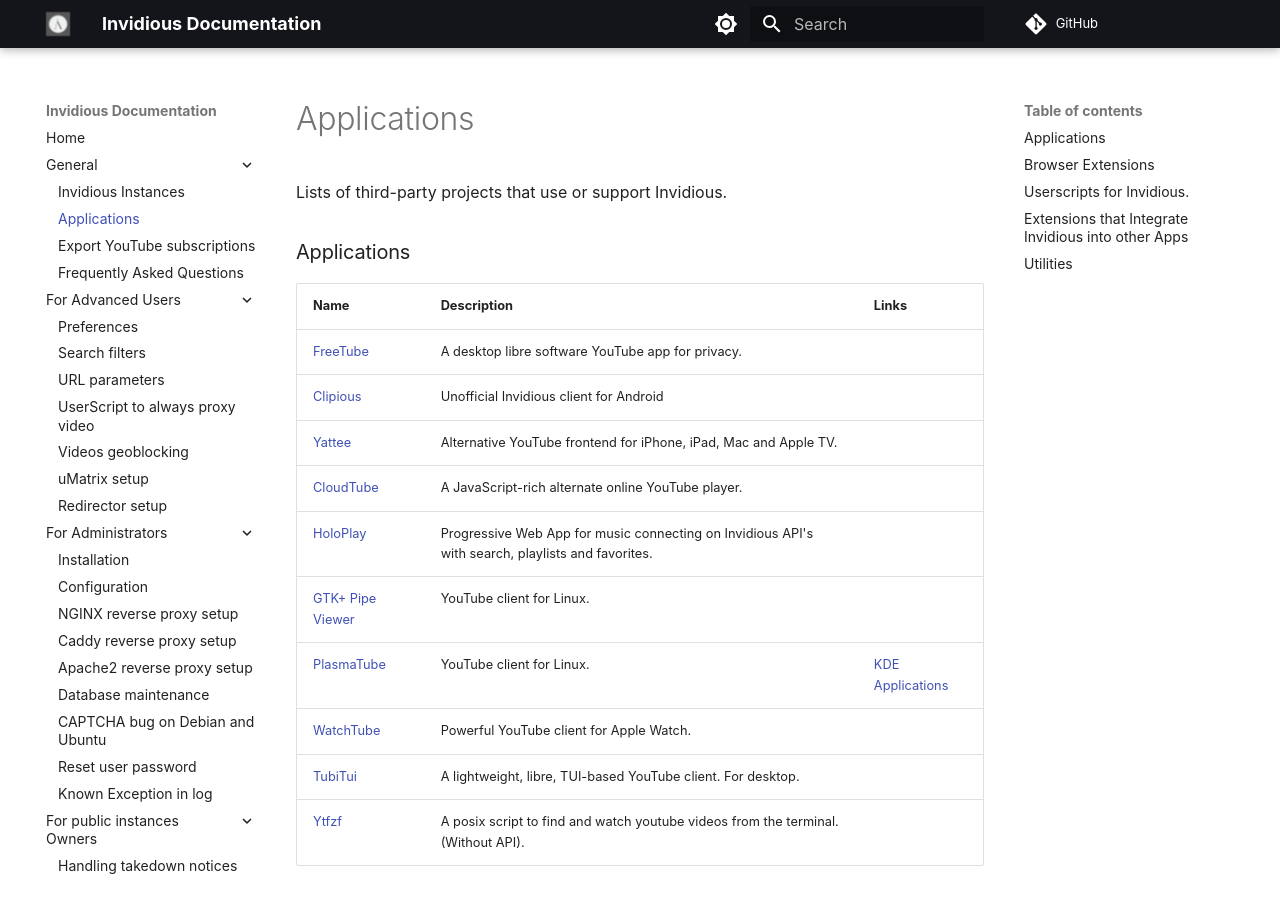
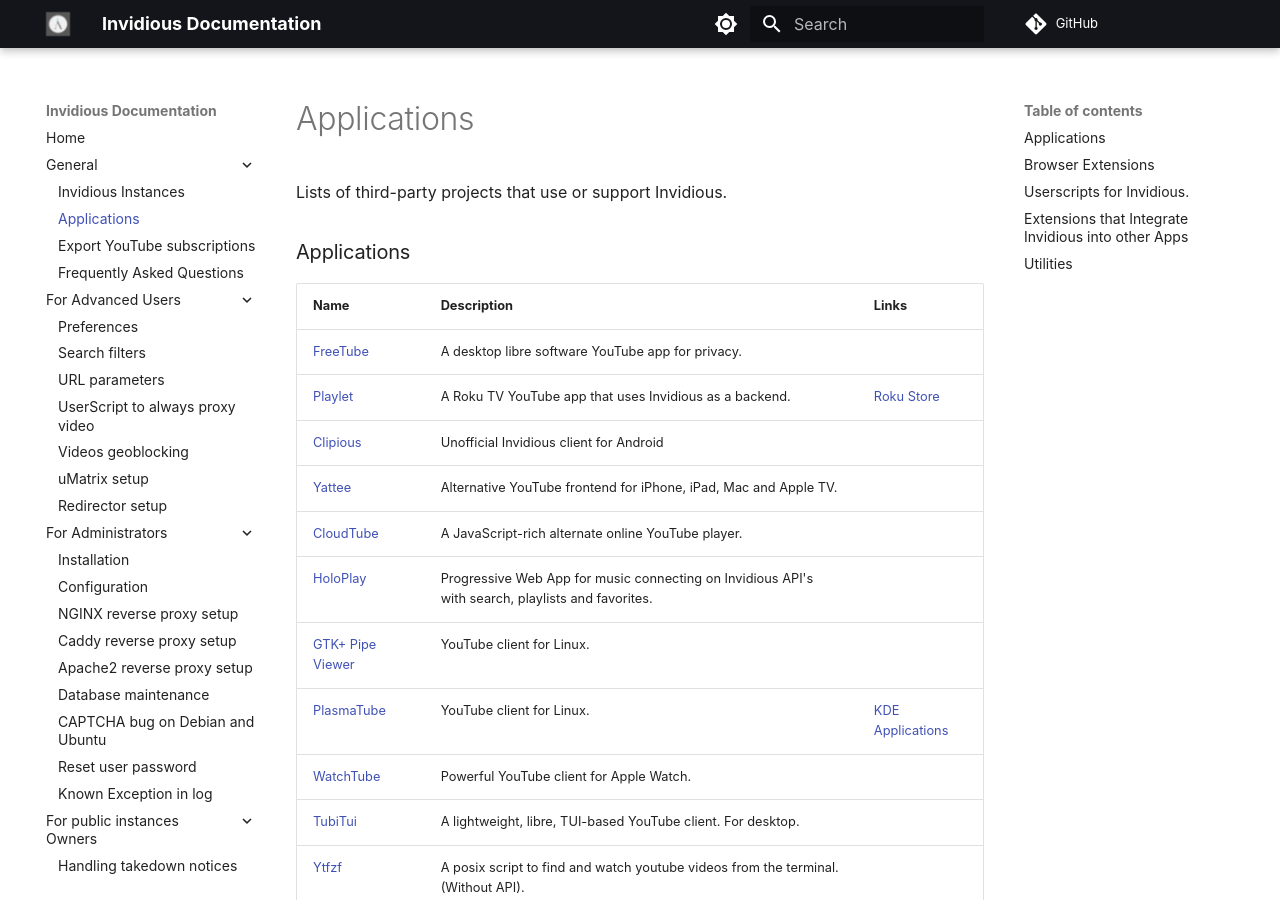
Before and after one commit to iv-org/documentation, an MkDocs documentation site: the page built from docs/applications.md, in a window 1280 px wide and 900 px high. Built offline with MkDocs 1.6.1 and Material for MkDocs 9.7.7, drawn with Linux system fonts in a browser that asks for light colours; comment, search, counter and statistics services are not loaded; some of the changed text lies outside the part shown.

Commit message:
Move playlet into applications section

```diff
--- a/docs/applications.md
+++ b/docs/applications.md
@@ -6,6 +6,7 @@
 | Name | Description | Links |
 | --- | --- | --- |
 | [FreeTube](https://github.com/FreeTubeApp/FreeTube) | A desktop libre software YouTube app for privacy. | |
+| [Playlet](https://github.com/iBicha/playlet) | A Roku TV YouTube app that uses Invidious as a backend. | [Roku Store](https://channelstore.roku.com/en-ca/details/840aec36f51bfe6d96cf6db9055a372a/playlet) |
 | [Clipious](https://github.com/lamarios/clipious) | Unofficial Invidious client for Android | |
 | [Yattee](https://github.com/yattee/yattee) | Alternative YouTube frontend for iPhone, iPad, Mac and Apple TV. | |
 | [CloudTube](https://sr.ht/~cadence/tube/) | A JavaScript-rich alternate online YouTube player. | |
```
Also changed, not shown: other parts of docs/applications.md (+0 -1 lines).
